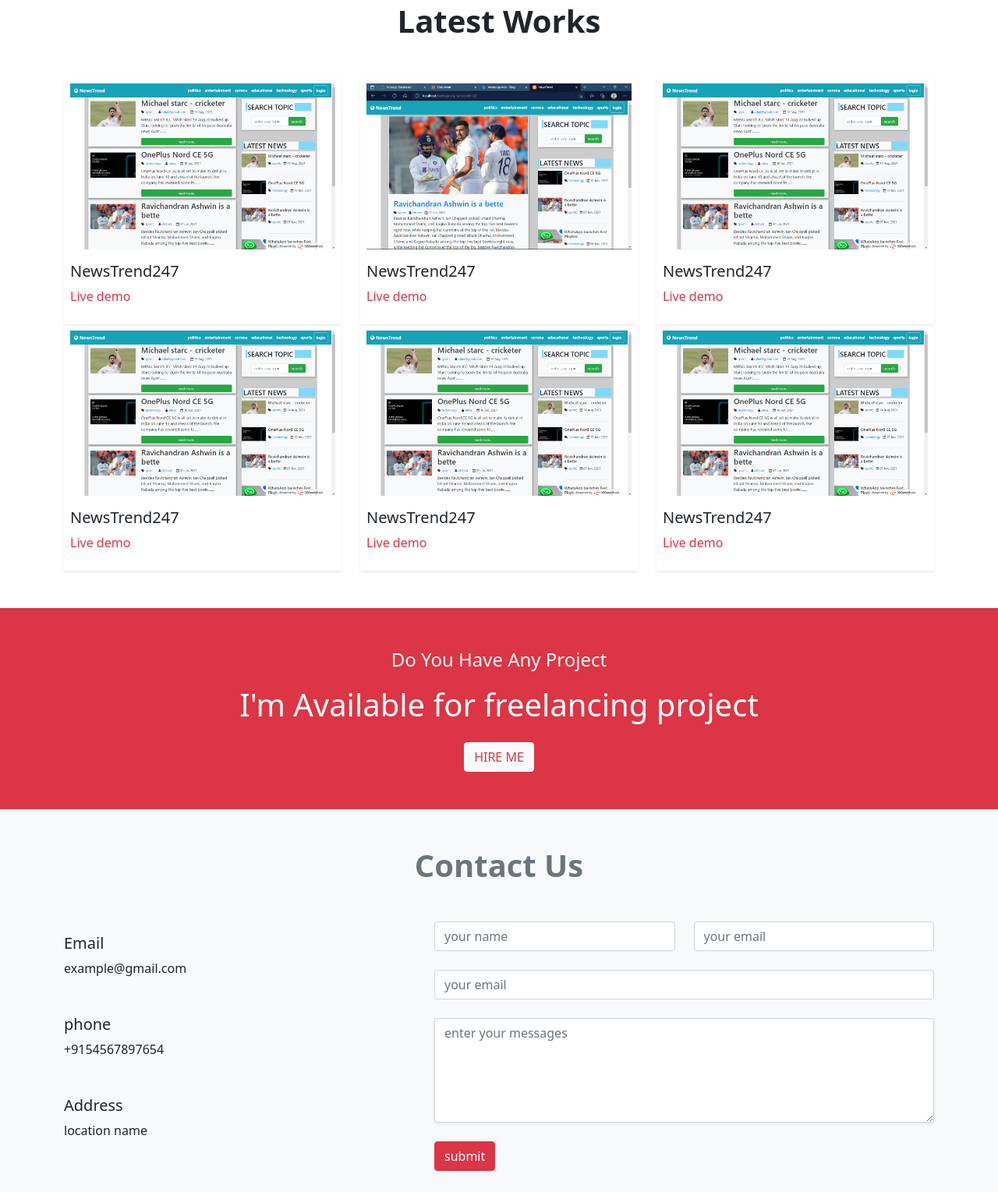
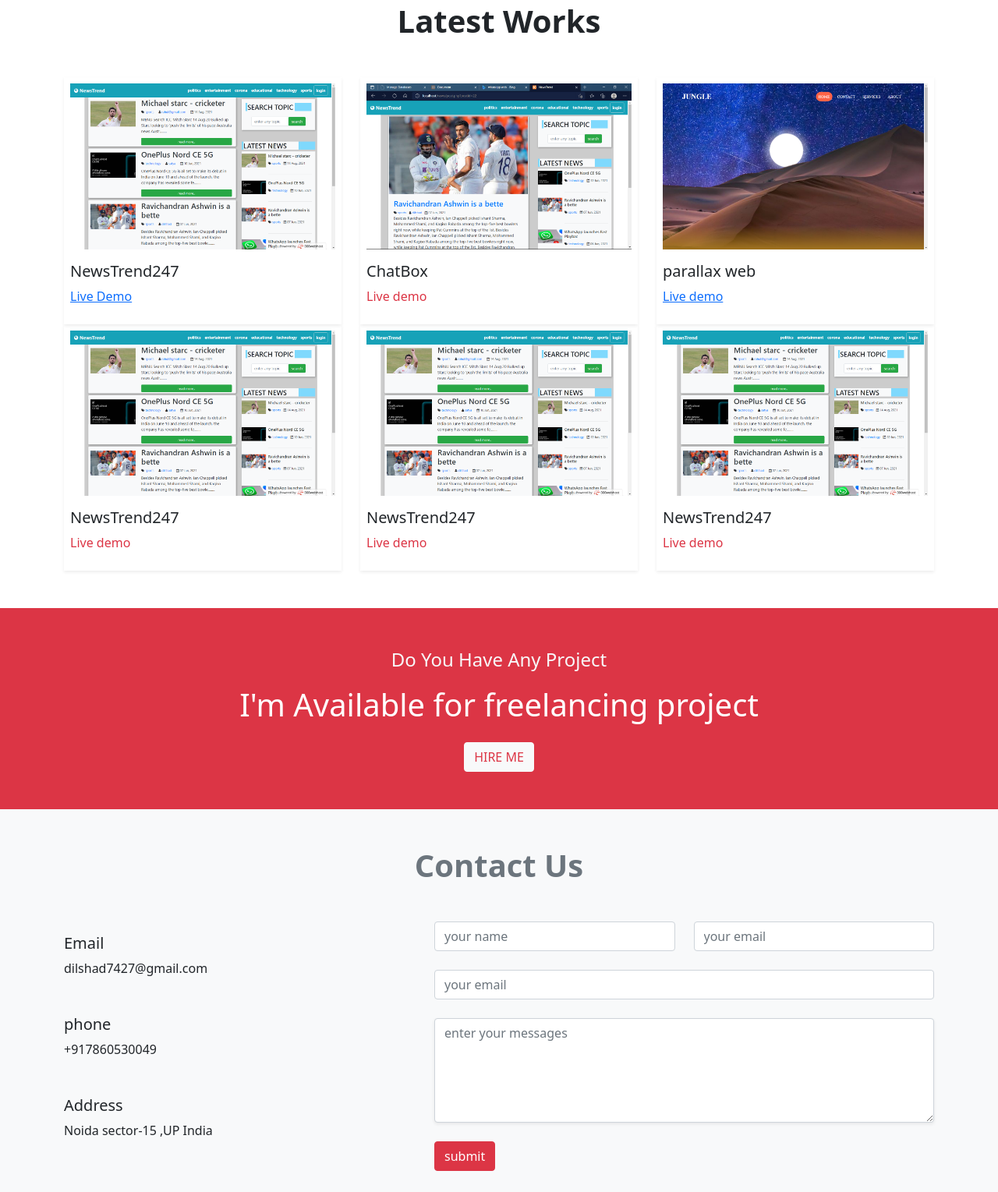
Before and after one commit to dilshad-ahmed/dilshad-ahmed.github.io, a plain HTML site: page index.html in a window 1280 px wide. Shown: the part 1931-3460 px from the top of the page at 78% size. Drawn offline with nearby package versions, Linux system fonts and the light colour scheme.

Commit message:
adding links to demo web

```diff
--- a/index.html
+++ b/index.html
@@ -191,7 +191,7 @@
                             <img class="mw-100 mx-auto" src="images/pro.png" alt=" project 1">
                         </div>
                         <h5 class="mt-3">NewsTrend247</h5>
-                        <p class="text-danger">Live demo</p>
+                        <p class="text-danger"> <a href="strend247.000webhostapp.com"> Live Demo</a> </p>
                     </div>
                 </div>
                 <div class="col-md-4">
@@ -199,17 +199,17 @@
                         <div class="portfolio-item ">
                             <img class="mw-100 mx-auto" src="images/pro2.png" alt=" project 1">
                         </div>
-                        <h5 class="mt-3">NewsTrend247</h5>
+                        <h5 class="mt-3">ChatBox</h5>
                         <p class="text-danger">Live demo</p>
                     </div>
                 </div>
                 <div class="col-md-4">
                     <div class="shadow-sm p-2">
                         <div class="portfolio-item ">
-                            <img class="mw-100 mx-auto" src="images/pro.png" alt=" project 1">
+                            <img class="mw-100 mx-auto" src="images/parallax.png" alt=" project 1">
                         </div>
-                        <h5 class="mt-3">NewsTrend247</h5>
-                        <p class="text-danger">Live demo</p>
+                        <h5 class="mt-3">parallax web</h5>
+                        <p class="text-danger"> <a href="https://dilshad-ahmed.github.io/dilshad-portfolio/parallax"> Live demo</a> </p>
                     </div>
                 </div>
                 <div class="col-md-4">
@@ -276,15 +276,15 @@
                 <div class="col-md-5">
                     <div class="text-div py-3">
                         <h5>Email</h5>
-                        <p>example@gmail.com</p>
+                        <p>dilshad7427@gmail.com</p>
                     </div>
                     <div class="text-div py-3">
                         <h5>phone</h5>
-                        <p>+9154567897654</p>
+                        <p>+917860530049</p>
                     </div>
                     <div class="text-div py-3">
                         <h5>Address</h5>
-                        <p>location name</p>
+                        <p>Noida sector-15 ,UP India </p>
                     </div>
                 </div>
                 <div class="col-md-7">
```
Also changed, not shown: images/parallax.png (added).
